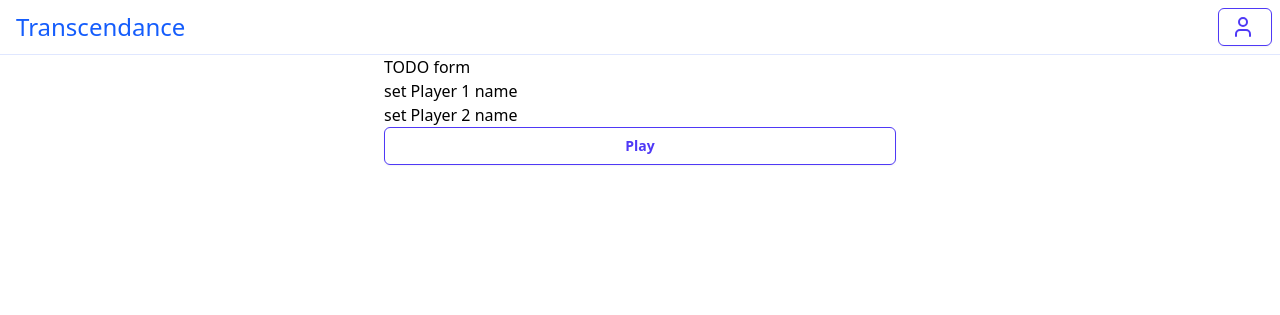
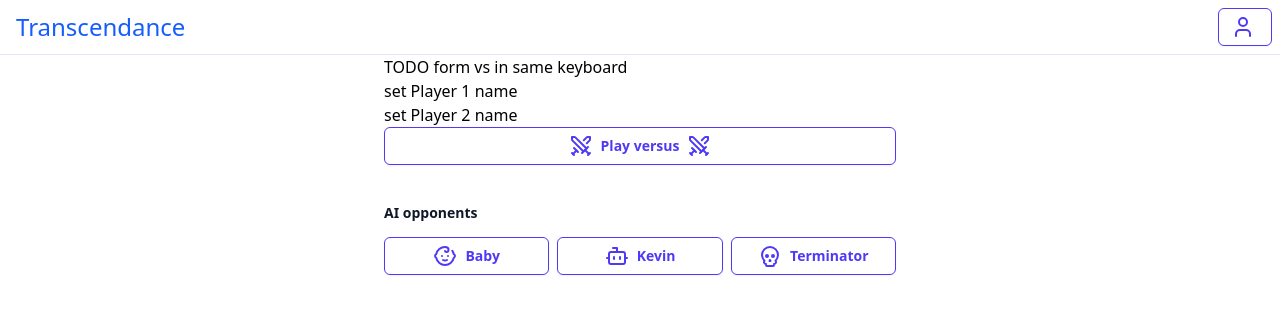
Before and after one commit to peufo/42_transcendence, a Node project: template src/views/local/new.hbs in a window 1280 px wide. Shown: the top 315 px of the page. Run offline with Node 20 templates, Linux system fonts and the light colour scheme; the template is opened without the code that fills it, so the values that code supplies are empty; style sheets or scripts are compiled from the project's sources.

Commit message:
improve local game view

```diff
--- a/src/server/types.ts
+++ b/src/server/types.ts
@@ -10,7 +10,7 @@ declare module '@fastify/secure-session' {
 declare module "fastify" {
     interface FastifyReply {
         locals: {
-            user?: string
+            user?: string // TODO: id, name, avatar
         };
     }
 }
--- a/src/views/game/new.hbs
+++ b/src/views/game/new.hbs
@@ -3,6 +3,7 @@
     <ul>
         <li>Players number</li>
         <li>Game duration</li>
+        <li>Public / Friends</li>
     </ul>
     <a href="/game/play/aRandomGameId" class="btn btn-border">
         Play
--- a/src/views/local/new.hbs
+++ b/src/views/local/new.hbs
@@ -1,10 +1,36 @@
-<div class="max-w-lg m-auto">
-    <h2>TODO form</h2>
+<div class="max-w-lg m-auto flex flex-col gap-6">
+    <div>
+        <h2>TODO form vs in same keyboard</h2>
         <ul>
             <li>set Player 1 name</li>
             <li>set Player 2 name</li>
         </ul>
+
         <a href="/local/play?playerA=Bob&playerB=Alice" class="btn btn-border">
-        Play
+            <i data-lucide="swords" class="mr-1"></i>
+            <span>Play versus</span>
+            <i data-lucide="swords" class="ml-1"></i>
         </a>
     </div>
+
+    <div>
+        <h3 class="text-sm/6 font-semibold text-gray-900 my-3">
+            AI opponents
+        </h3>
+        <div class="grid grid-cols-3 gap-2">
+            <a href="/local/play?bot=easy" class="btn btn-border">
+                <i data-lucide="baby" class="mr-1"></i>
+                <span>Baby</span>
+            </a>
+            <a href="/local/play?bot=medium" class="btn btn-border">
+                <i data-lucide="bot" class="mr-1"></i>
+                <span>Kevin</span>
+            </a>
+            <a href="/local/play?bot=hard" class="btn btn-border">
+                <i data-lucide="skull" class="mr-1"></i>
+                <span>Terminator</span>
+            </a>
+        </div>
+    </div>
+
+</div>
--- a/src/views/local/play.hbs
+++ b/src/views/local/play.hbs
@@ -1,2 +1,4 @@
 <h2>TODO: a beautiful pong (local)</h2>
-<p>{{ playerA }} vs {{ playerB }}</p>
+<p>Versus: {{ playerA }} vs {{ playerB }}</p>
+<p>or</p>
+<p>Bot: {{ bot }}</p>
```
Also changed, not shown: src/server/routes/views.ts (+5 -4 lines). Lines whose indentation alone changed are shown as unchanged.
